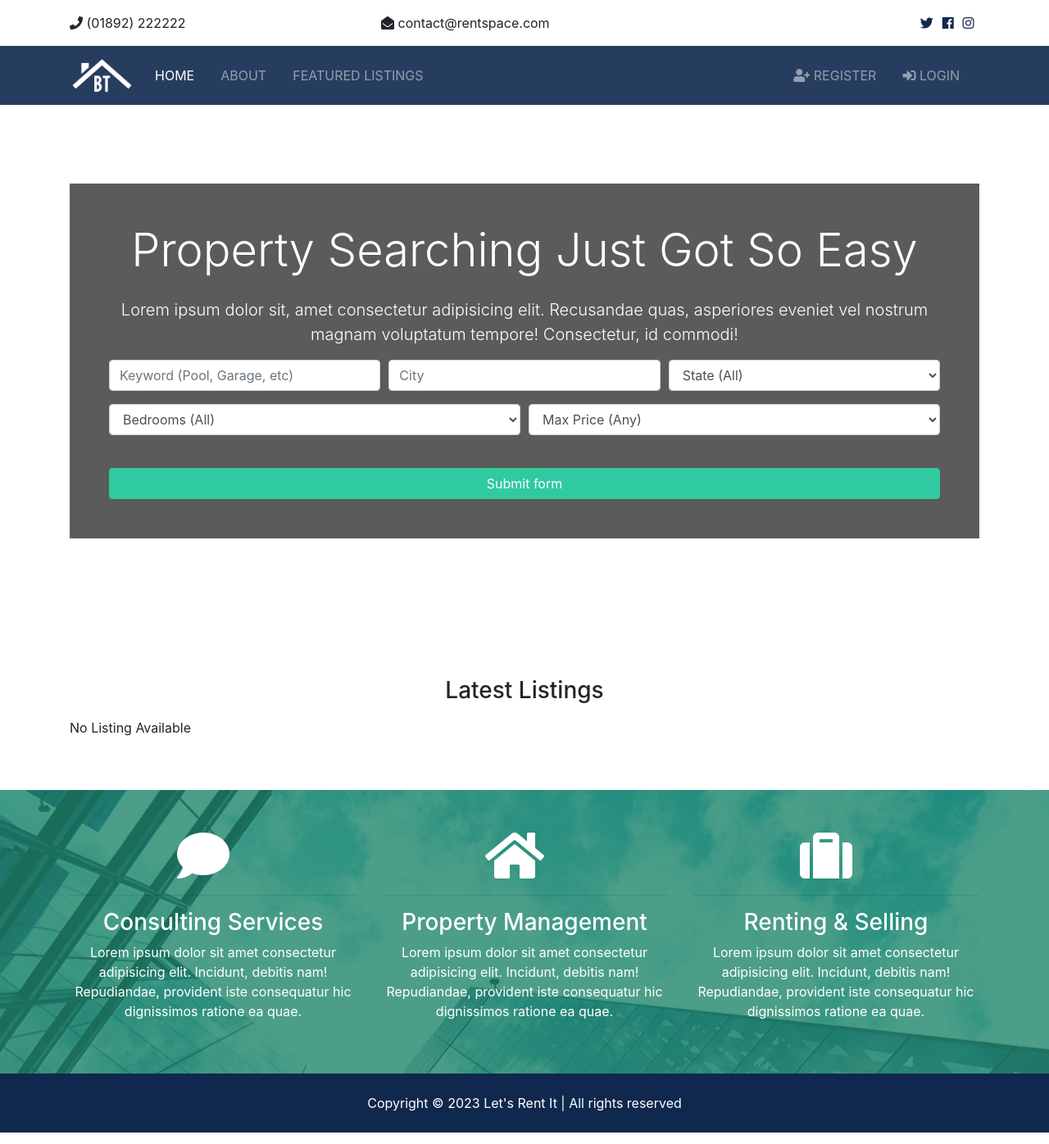
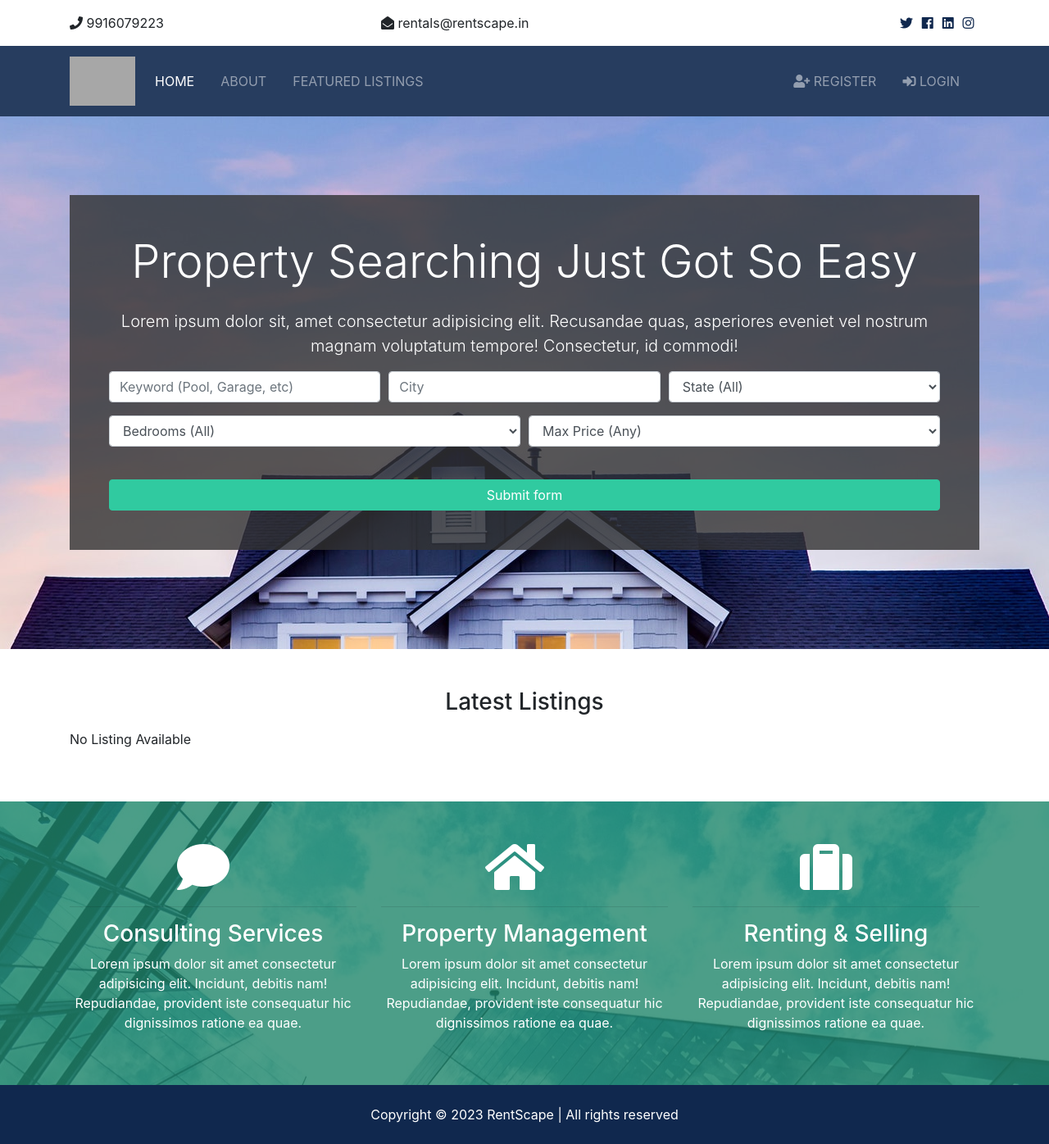
Before and after one commit to almostdevelopr/rentalproject, a Django app: page / in a window 1280 px wide. Shown: the whole page at 82% size. Run offline with Django 4.2, Linux system fonts and the light colour scheme; data that the repository does not hold is empty; some libraries are stand-ins or nearby versions; grey boxes are pictures that could not be loaded.

Commit message:
Add new name

```diff
--- a/contacts/views.py
+++ b/contacts/views.py
@@ -36,10 +36,10 @@ def contact(request):
 
         # Send email
         send_mail(
-          'Property Listing Inquiry',
+          'RentScape Inquiry',
           'There has been an inquiry for ' + listing + '. Sign into the admin panel for more info',
           'minhalam.dev@gmail.com',
-          ['sharma.akhil497@gmail.com', 'minhalam.learn@gmail.com'],
+          ['minhazalam365@gmail.com', 'minhalam.learn@gmail.com'],
           fail_silently=False
         )
 
--- a/rentalproject/static/css/style.css
+++ b/rentalproject/static/css/style.css
@@ -20,7 +20,7 @@ img {
 }
 
 #showcase {
-	background: url("../img/showcase.jpg") no-repeat top center fixed/cover;
+	background: url("../img/showcase.jpg") no-repeat top center fixed;
 	position: relative;
 	min-height: 650px;
 	color: #fff;
--- a/templates/accounts/dashboard.html
+++ b/templates/accounts/dashboard.html
@@ -7,8 +7,8 @@
     <div class="container">
       <div class="row text-center">
         <div class="col-md-12">
-          <h1 class="display-4">Dashboard</h1>
-          <p class="lead">Manage RentSpace Account</p>
+          <h1 class="display-4"> Dashboard</h1>
+          <p class="lead">Manage RentScape Account</p>
         </div>
       </div>
     </div>
--- a/templates/admin/base_site.html
+++ b/templates/admin/base_site.html
@@ -1,13 +1,13 @@
 {% extends 'admin/base.html' %} {% load static %} {% block branding %}
 <h1 id="head">
 	<img
-		src="{% static 'img/logo.png' %}"
+		src="{% static 'img/rentscape.png' %}"
 		alt="Let's Rent It"
 		height="50"
 		width="80"
 		class="brand_img"
 	/>
-	Let's Rent It Admin
+	RentScape Admin
 </h1>
 {% endblock %} {% block extrastyle %}
 <link rel="stylesheet" href="{% static 'css/admin.css' %}" />
--- a/templates/base.html
+++ b/templates/base.html
@@ -14,7 +14,7 @@
 		<!-- Lightbox -->
 		<link rel="stylesheet" href="{% static 'css/lightbox.min.css' %}" />
 
-		<title>RentSpace {% block title%}{% endblock %}</title>
+		<title>RentScape {% block title%}{% endblock %}</title>
 	</head>
 	<body>
 		<!-- Topbar -->
--- a/templates/pages/about.html
+++ b/templates/pages/about.html
@@ -4,7 +4,7 @@
 	<div class="container">
 		<div class="row text-center">
 			<div class="col-md-12">
-				<h1 class="display-4">About RentSpace</h1>
+				<h1 class="display-4">About RentScape</h1>
 				<p class="lead">
 					Lorem ipsum dolor sit, amet consectetur adipisicing elit. Sunt,
 					pariatur!
--- a/templates/pages/index.html
+++ b/templates/pages/index.html
@@ -1,7 +1,7 @@
 {% extends 'base.html' %}
 {% load humanize %}
 
-{% block title %} | Welcome {% endblock %}
+{% block title %} - Homepage {% endblock %}
 
 {% block content %}
     <!-- Showcase -->
--- a/templates/partials/_footer.html
+++ b/templates/partials/_footer.html
@@ -1,5 +1,5 @@
 <!-- Footer -->
 <footer id="main-footer" class="py-4 bg-primary text-white text-center">
 	Copyright &copy;
-	<span class="year"></span> Let's Rent It | All rights reserved
+	<span class="year"></span> RentScape | All rights reserved
 </footer>
--- a/templates/partials/_navbar.html
+++ b/templates/partials/_navbar.html
@@ -3,7 +3,7 @@
 <nav class="navbar navbar-expand-lg navbar-dark bg-primary sticky-top">
     <div class="container">
       <a class="navbar-brand" href="{% url 'index' %}">
-        <img src="{% static 'img/logo.png' %}" class="logo" alt="">
+        <img src="{% static 'img/rentscape.png' %}" class="logo" alt="">
       </a>
       <button class="navbar-toggler" type="button" data-toggle="collapse" data-target="#navbarNavAltMarkup">
         <span class="navbar-toggler-icon"></span>
--- a/templates/partials/_topbar.html
+++ b/templates/partials/_topbar.html
@@ -2,9 +2,9 @@
 <section id="top-bar" class="p-3">
 	<div class="container">
 		<div class="row">
-			<div class="col-md-4"><i class="fas fa-phone"></i> (01892) 222222</div>
+			<div class="col-md-4"><i class="fas fa-phone"></i> 9916079223</div>
 			<div class="col-md-4">
-				<i class="fas fa-envelope-open"></i> contact@rentspace.com
+				<i class="fas fa-envelope-open"></i> rentals@rentscape.in
 			</div>
 			<div class="col-md-4">
 				<div class="social text-right">
@@ -14,15 +14,12 @@
 					<a href="https://www.facebook.com/">
 						<i class="fab fa-facebook"></i>
 					</a>
-					<!-- <a href="#">
+					<a href="#">
 						<i class="fab fa-linkedin"></i>
-					</a> -->
-					<a href="https://www.instagram.com/reel/CiXIXmPJi8b/?igshid=MTA0ZTI1NzA=">
+					</a>
+					<a href="https://instagram.com/rentscape.in?igshid=NTc4MTIwNjQ2YQ==">
 						<i class="fab fa-instagram"></i>
 					</a>
-					<!-- <a href="#">
-						<i class="fab fa-pinterest"></i>
-					</a> -->
 				</div>
 			</div>
 		</div>
```
